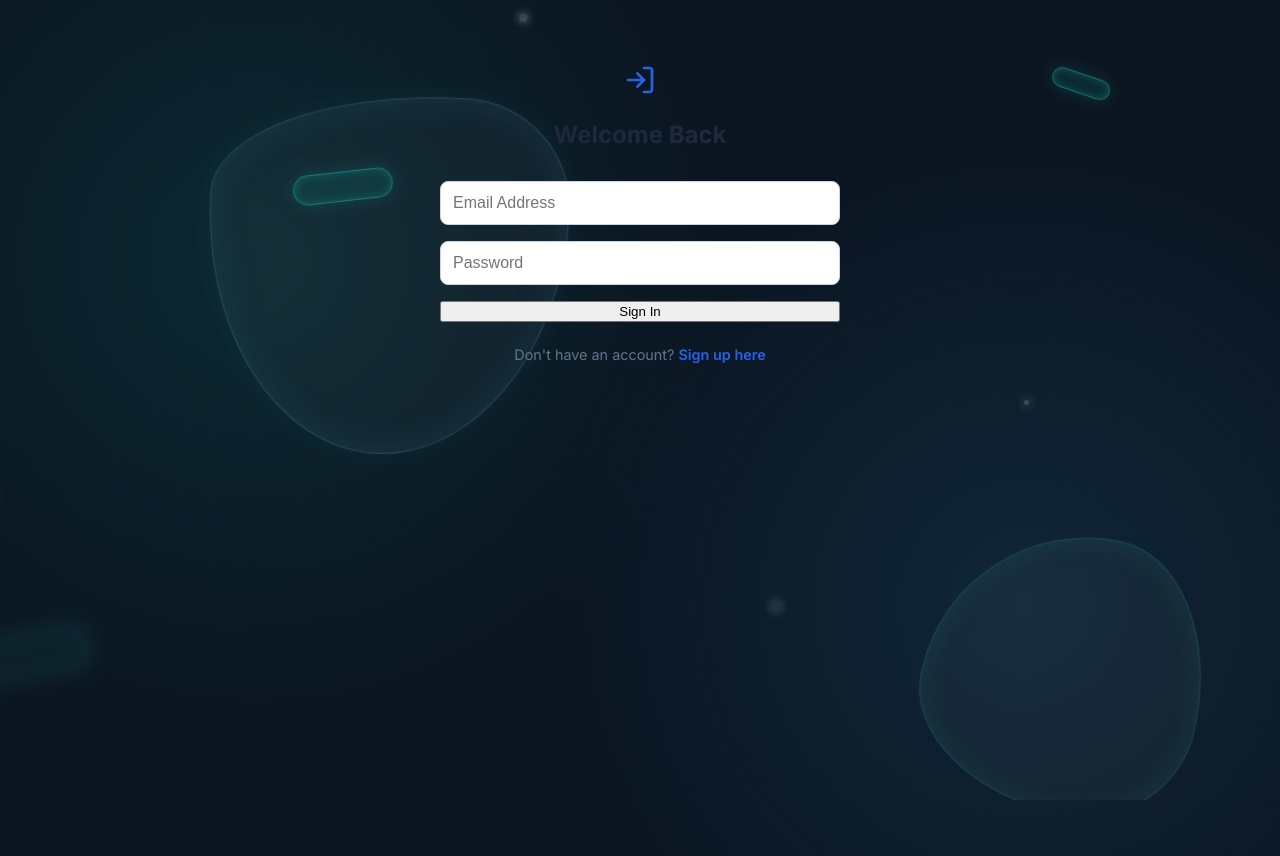
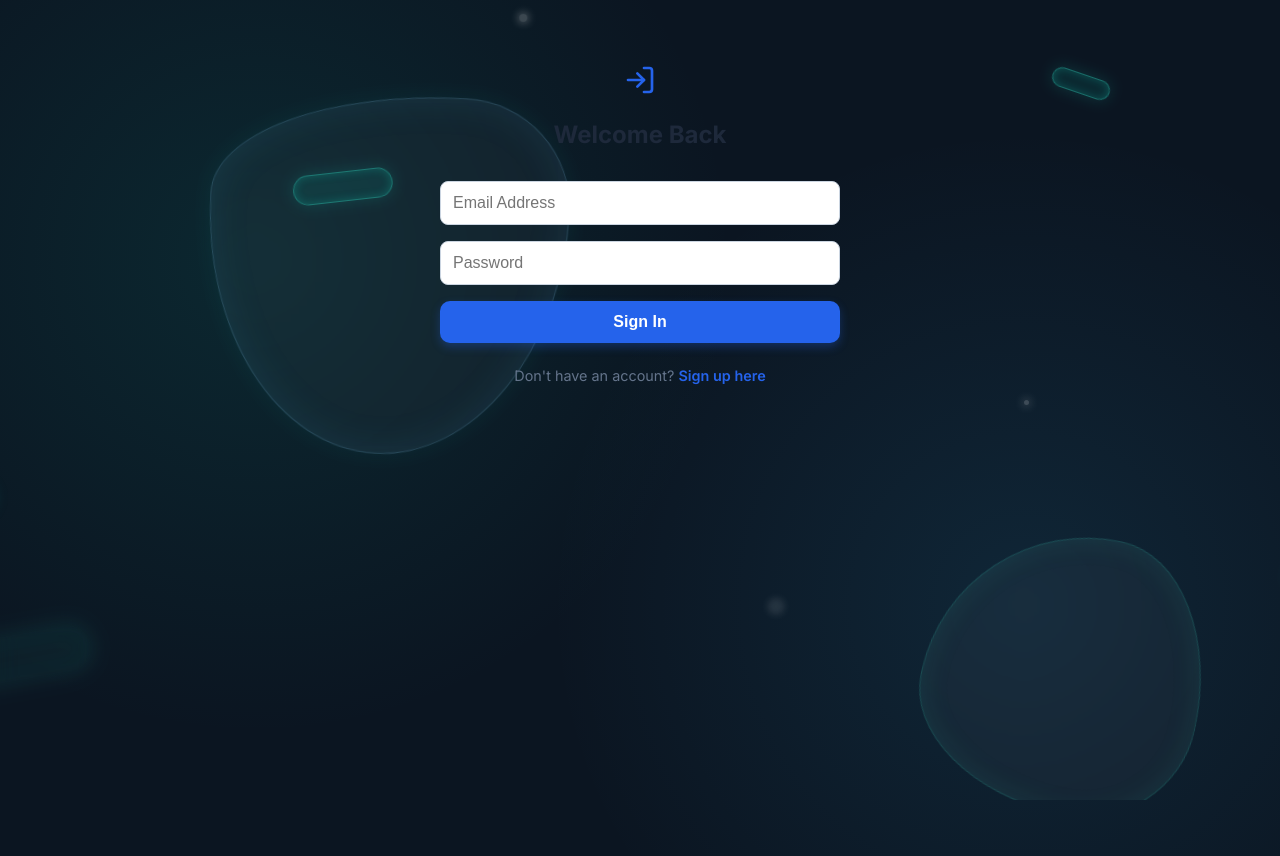
Before and after one commit to Atharv-14-ai/aibioscan, a React (Vite) app in the folder frontend/: page / in a window 1280 px wide. Shown: the top 856 px of the page. Built offline with nearby package versions, Linux system fonts and the light colour scheme.

Commit message:
updated frontend

```diff
--- a/frontend/src/components/Auth.jsx
+++ b/frontend/src/components/Auth.jsx
@@ -99,12 +99,7 @@ function Auth({ onLogin }) {
           </div>
         )}
 
-        <button
-          type="submit"
-          className="upload-btn"
-          disabled={loading}
-          style={{ width: "100%" }}
-        >
+        <button type="submit" className="auth-btn" disabled={loading}>
           {loading ? "Processing..." : isLogin ? "Sign In" : "Sign Up"}
         </button>
       </form>
--- a/frontend/src/index.css
+++ b/frontend/src/index.css
@@ -1318,3 +1318,54 @@ img {
     transform: scale(0.98);
   }
 }
+
+.auth-btn {
+  width: 100%;
+  max-width: 100%;
+  box-sizing: border-box;
+
+  padding: 12px 18px;
+
+  border: none;
+  border-radius: 10px;
+
+  background-color: #2563eb;
+  color: #ffffff;
+
+  font-size: 16px;
+  font-weight: 600;
+
+  cursor: pointer;
+
+  transition: background-color 0.3s ease,
+              transform 0.2s ease,
+              box-shadow 0.3s ease;
+
+  box-shadow: 0 4px 10px rgba(37, 99, 235, 0.3);
+}
+
+.auth-btn:hover {
+  background-color: #1d4ed8;
+  transform: translateY(-1px);
+
+  box-shadow: 0 6px 14px rgba(37, 99, 235, 0.4);
+}
+
+.auth-btn:active {
+  transform: scale(0.98);
+}
+
+.auth-btn:disabled {
+  background-color: #93c5fd;
+  cursor: not-allowed;
+  box-shadow: none;
+}
+
+/* Mobile Responsive */
+@media (max-width: 600px) {
+  .auth-btn {
+    padding: 10px 14px;
+    font-size: 14px;
+    border-radius: 8px;
+  }
+}
```
